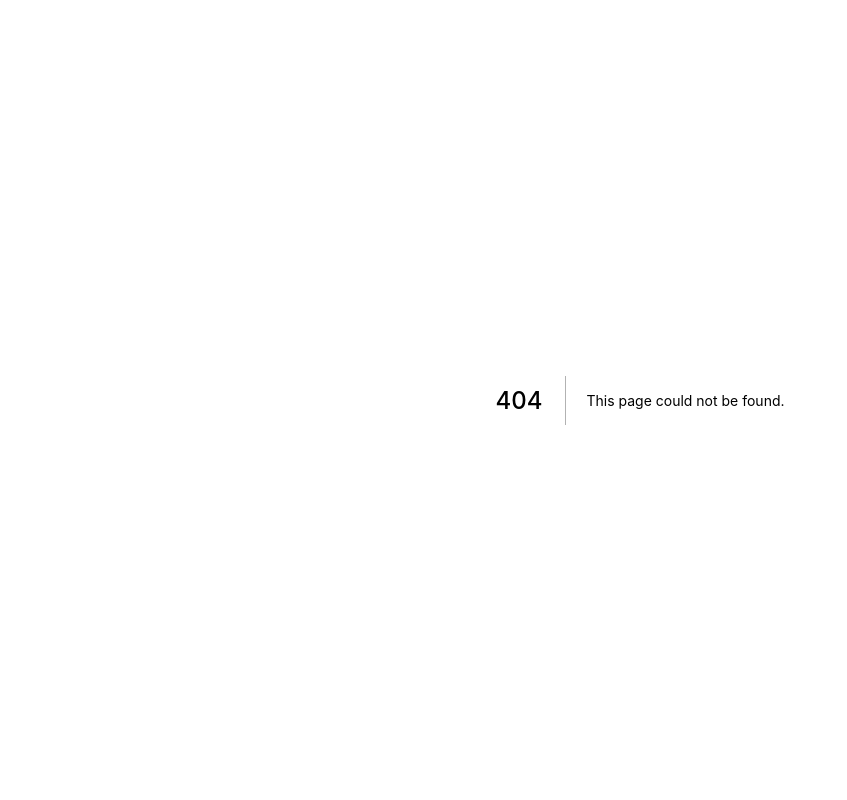
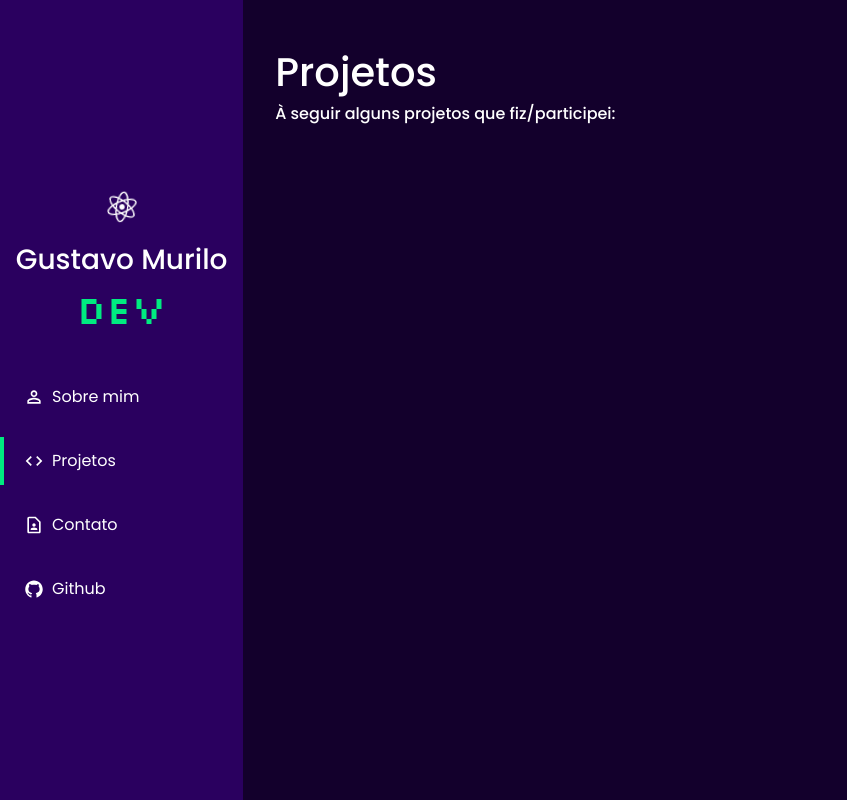
Before and after one commit to GustavoMSB/GustavoMSB, a Next.js app: page /projects in a window 1280 px wide. Before the commit this address had no page. Shown: the whole page, without its empty margins (0-847 px from the left). Built offline with nearby package versions, Linux system fonts and the light colour scheme.

Commit message:
Adição de themes, criação da página projetos e ajustes no header

```diff
--- a/src/components/DefaultContainer/index.tsx
+++ b/src/components/DefaultContainer/index.tsx
@@ -4,12 +4,19 @@ import { AiOutlineGithub } from "react-icons/ai";
 import { MdPersonOutline, MdOutlineCode, MdOutlineContactPage } from "react-icons/md";
 import { ReactNode } from "react";
 import { Container, Header, Menu, Wrapper } from "./styles";
+import { useRouter } from "next/router";
 
 interface ContainerProps {
   children: ReactNode;
 }
 
 export function DefaultContainer({children}: ContainerProps) {
+  const router = useRouter();
+
+  function openGithub() {
+    window.open("https://github.com/gustavomsb", "_blank")
+  };
+
   return (
     <Container>
       <Header>
@@ -20,19 +27,27 @@ export function DefaultContainer({children}: ContainerProps) {
         <h1>DEV</h1>
 
         <Menu>
-          <button className="active">
+          <button
+            className={router.pathname === "/" ? "active" : "" }
+            onClick={() => router.push("/")}
+          >
             <MdPersonOutline size={20} />
             Sobre mim
           </button>
-          <button>
+          <button
+            className={router.pathname === "/projects" ? "active" : "" }
+            onClick={() => router.push("/projects")}
+          >
             <MdOutlineCode size={20} />
             Projetos
           </button>
-          <button>
+          <button className={router.pathname === "/" ? "contact" : "" }>
             <MdOutlineContactPage size={20} />
             Contato
           </button>
-          <button>
+          <button
+            onClick={openGithub}
+          >
             <AiOutlineGithub size={20} />
             Github
           </button>
--- a/src/components/DefaultContainer/styles.ts
+++ b/src/components/DefaultContainer/styles.ts
@@ -19,7 +19,7 @@ export const Container = styled.div`
 
 export const Header = styled.header`
   width: 19%;
-  background: #2a005f;
+  background: ${({ theme }) => theme.colors.background};
   position: fixed;
   height: 100vh;
   left: 0;
@@ -44,7 +44,10 @@ export const Header = styled.header`
 `;
 
 export const Wrapper = styled.div`
-  width: 79%;
+  width: 81%;
+  height: 100vh;
+  position: absolute;
+  right: 0;
 `;
 
 export const Menu = styled.nav`
@@ -66,24 +69,23 @@ export const Menu = styled.nav`
     justify-content: start;
     gap: 0.5rem;
     width: 100%;
-    border-radius: 1rem;
     position: relative;
     transition: background 0.5s;
 
     &:hover, &:focus {
       background: ${lighten(0.15, '#2a005f')};
+      border-radius: 1rem;
+
+      &.active {
+        border-radius: 0;
+      }
     }
 
     &.active {
-      padding: 0;
-      &::before {
-        margin-right: calc(1rem - 2px);
-        content: "";
-        background: #00eb80;
-        height: 2rem;
-        width: 2px;
-        display: block;
-      }
+      padding: 0 1.25rem;
+      border-left: 4px solid #00eb80;
+      // background: ${lighten(0.15, '#2a005f')};
+
     }
   }
 `;
--- /dev/null
+++ b/src/pages/projects.tsx
@@ -0,0 +1,20 @@
+import Head from "next/head";
+import { DefaultContainer } from "../components/DefaultContainer";
+import { Container } from "../styles/pages/projects";
+
+export default function Projects() {
+
+  return (
+    <>
+      <Head>
+        <title>Projetos - Gustavo Murilo Dev</title>
+      </Head>
+      <DefaultContainer>
+        <Container>
+          <h1>Projetos</h1>
+          <h6>À seguir alguns projetos que fiz/participei:</h6>
+        </Container>
+      </DefaultContainer>
+    </>
+  );
+}
--- /dev/null
+++ b/src/styles/pages/projects.ts
@@ -0,0 +1,9 @@
+import { darken } from 'polished';
+import styled from 'styled-components';
+
+export const Container = styled.div`
+  color: #fff;
+  background: ${({ theme }) => theme.colors.backgroundPages};
+  height: 100%;
+  padding: 3rem 2rem;
+`;
--- /dev/null
+++ b/src/styles/theme.ts
@@ -0,0 +1,18 @@
+const theme = {
+  colors: {
+    background: "#2a005f",
+    backgroundPages: "#13002c",
+    gray1: "#757575",
+    gray2: "#B3B0B8",
+    gray4: "#ECECEC",
+    secondary: "#00afc3",
+    tertiary: "#006959",
+    text: "#656565",
+    title: "#424242",
+    black1: "#181818",
+    black2: "#383838",
+    inputbg: "#f2f3f7",
+  },
+};
+
+export default theme;
```
Also changed, not shown: src/pages/_app.tsx (+5 -2 lines).
